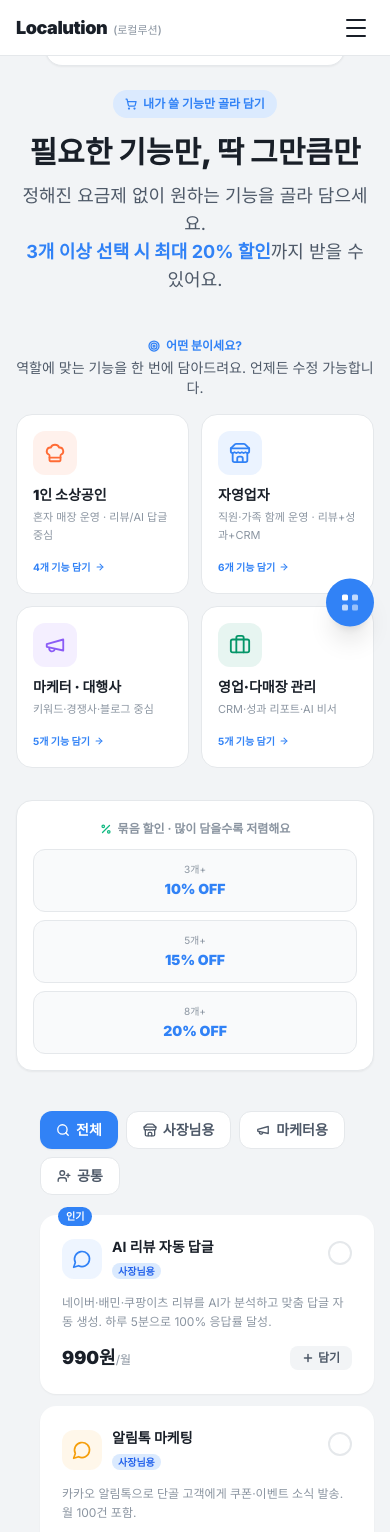
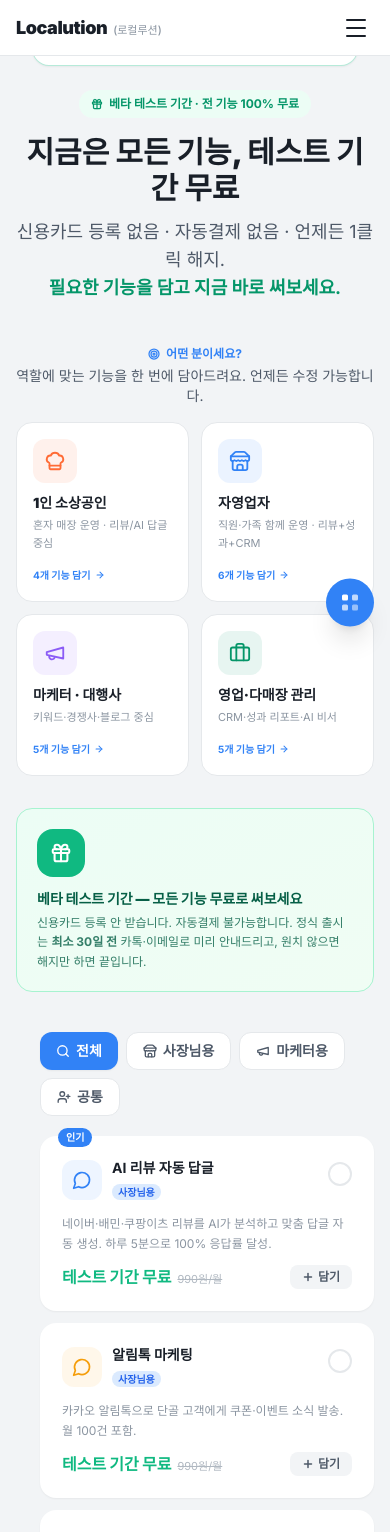
Before and after one commit to jty0221-del/localution, a Next.js app: page /pricing in a window 390 px wide. Shown: the top 1532 px of the page. Built offline with nearby package versions, Linux system fonts and the light colour scheme.

Commit message:
feat(pricing): 전 기능 '베타 테스트 기간 무료'로 전환 — 사기 피해 자영업자 안심 포지션(카드 등록 X·자동결제 X·30일 전 예고)

```diff
--- a/app/pricing/page.tsx
+++ b/app/pricing/page.tsx
@@ -27,12 +27,12 @@ type Feature = {
 const features: Feature[] = [
   { id: 'ai-review',    name: 'AI 리뷰 자동 답글',  desc: '네이버·배민·쿠팡이츠 리뷰를 AI가 분석하고 맞춤 답글 자동 생성. 하루 5분으로 100% 응답률 달성.',         price:  990, Icon: MessageCircle, iconColor: '#3182F6', category: '사장님', popular: true },
   { id: 'alimtalk',     name: '알림톡 마케팅',       desc: '카카오 알림톡으로 단골 고객에게 쿠폰·이벤트 소식 발송. 월 100건 포함.',                                  price:  990, Icon: MessageCircle,      iconColor: '#F59E0B', category: '사장님' },
-  { id: 'accounting',   name: 'AI 정산·행정',        desc: '매출 자동 정리, 세금계산서 발행, 경비 관리를 AI가 도와줍니다.',                                           price:  990, Icon: FileText,           iconColor: '#FF8C00', category: '사장님' },
+  { id: 'accounting',   name: 'AI 정산·행정',        desc: '매출 자동 정리, 세금계산서 발��, 경비 관리를 AI가 도와줍니다.',                                           price:  990, Icon: FileText,           iconColor: '#FF8C00', category: '사장님' },
   { id: 'local-synergy',name: '로컬 시너지',         desc: '주변 가게와 QR 공동이벤트, 상권 분석으로 손님을 함께 끌어모읍니다.',                                       price:  990, Icon: MapPin,             iconColor: '#EF4444', category: '사장님' },
   { id: 'qr-stamp',     name: 'QR 스탬프 적립',      desc: '디지털 스탬프 카드로 재방문율을 높이세요. QR 코드 하나로 시작.',                                           price:  990, Icon: Ticket,             iconColor: '#00C471', category: '사장님' },
   { id: 'keyword',      name: '키워드 분석',         desc: '네이버 검색량, 경쟁도, 연관 키워드를 실시간 분석. 블로그·플레이스 상위 노출 전략 수립.',                    price: 1990, Icon: Search,             iconColor: '#8B5CF6', category: '마케터', popular: true },
   { id: 'blog-ai',      name: 'AI 블로그 포스팅',    desc: 'SEO 최적화된 블로그 글을 AI가 초안 작성. 키워드 자동 삽입, 이미지 배치 제안.',                             price: 1490, Icon: PenLine,            iconColor: '#EC4899', category: '마케터' },
-  { id: 'competitor',   name: '경쟁사 분석',         desc: '주변 경쟁 업체의 리뷰 동향, 키워드, 마케팅 전략을 자동 모니터링.',                                         price: 1990, Icon: Target,             iconColor: '#0EA5E9', category: '마케터' },
+  { id: 'competitor',   name: '���쟁사 분석',         desc: '주변 경쟁 업체의 리뷰 동향, 키워드, 마케팅 전략을 자동 모니터링.',                                         price: 1990, Icon: Target,             iconColor: '#0EA5E9', category: '마케터' },
   { id: 'report',       name: '마케팅 성과 리포트',  desc: '유입, 전환, 매출 연동 마케팅 효과를 주간·월간 리포트로 자동 발송.',                                         price:  990, Icon: BarChart3,          iconColor: '#10B981', category: '마케터' },
   { id: 'crm',          name: 'CRM 고객관리',        desc: '고객 방문 이력, 결제 금액, 등급을 자동 분류. 단골·VIP 맞춤 관리.',                                          price: 1290, Icon: Users,              iconColor: '#6366F1', category: '공통',   popular: true },
   { id: 'ai-chat',      name: 'AI 비서 채팅',        desc: '사장님 전용 AI 상담사. 매출 질문, 마케팅 조언, 운영 팁을 24시간 답변.',                                      price:  990, Icon: Bot,                iconColor: '#14B8A6', category: '공통' },
@@ -99,19 +99,23 @@ const PERSONAS = [
 
 const faqs = [
   {
-    q: '무료 체험은 어떻게 진행되나요?',
-    a: '회원가입 후 14일간 모든 기능을 무료로 써볼 수 있어요. 신용카드 등록도 필요 없고, 기간이 끝나면 자동 결제되지 않으니 안심하세요.',
+    q: '정말 무료인가요? 나중에 돈 뜯기진 않나요?',
+    a: '네, 베타 테스트 기간 동안은 모든 기능이 100% 무료예요. 회원가입 시 카드 등록을 받지 않기 때문에 자동결제가 발생할 수 없어요. 정식 출시 시점은 베타 사장님들께 최소 30일 전 카톡·이메일로 미리 안내드립니다.',
+  },
+  {
+    q: '정식 출시 후엔 얼마인가요?',
+    a: '기능별로 990원~1,990원 예정이고, 3개 이상 묶어 담으면 최대 20% 할인이 적용됩니다. 베타 기간에 써보신 사장님께는 별도 얼리버드 혜택도 드릴 예정이에요.',
   },
   {
     q: '중간에 기능을 추가하거나 빼도 되나요?',
-    a: '네, 언제든 가능해요. 마이페이지에서 기능을 추가하거나 해지하면 다음 결제일부터 바로 반영됩니다. 위약금이나 해지 수수료는 없어요.',
+    a: '네, 언제든 가능해요. 베타 기간에도 내 플랜에서 기능을 자유롭게 담고 빼보세요. 결제가 없으니 부담 없이 실험하시면 됩니다.',
   },
   {
-    q: '환불 정책은 어떻게 되나요?',
-    a: '결제 후 7일 이내, 기능을 전혀 사용하지 않은 경우 100% 환불해드려요. 부분 사용 시에는 잔여 기간 일할 계산으로 환불 가능합니다.',
+    q: '해지는 쉽게 되나요?',
+    a: '설정에서 1클릭 해지 가능합니다. 베타 기간은 결제 자체가 없어 해지 시 환불 이슈도 없어요. 정식 출시 후에도 당월 남은 일수만큼 일할 계산 환불됩니다.',
   },
   {
-    q: '여러 매장을 운영 중인데 한 계정으로 쓸 수 있나요?',
+    q: '여러 매장을 운영 중인데 한 계��으로 쓸 수 있나요?',
     a: '사장님 플랜은 1개 매장 기준이에요. 2개 이상 매장은 매장별로 따로 결제하거나, 마케터·대행사용 멀티 매장 플랜(준비 중)을 이용하시면 됩니다.',
   },
   {
@@ -177,25 +181,25 @@ export default function PricingPage() {
 
         {/* 신뢰 배너 */}
         <div className="flex justify-center mb-6">
-          <div className="inline-flex items-center gap-2 bg-white border border-[#E5E8EB] rounded-full px-4 py-2 shadow-sm">
+          <div className="inline-flex items-center gap-2 bg-white border border-[#10B981]/30 rounded-full px-4 py-2 shadow-sm">
             <span className="w-2 h-2 bg-green-500 rounded-full animate-pulse"></span>
-            <span className="text-xs font-bold text-[#4E5968]">베타 오픈</span>
-            <span className="text-xs text-[#8B95A1]">· 전국 400+ 사장님이 함께하고 있어요</span>
+            <span className="text-xs font-bold text-[#059669]">베타 테스트 진행 중</span>
+            <span className="text-xs text-[#8B95A1]">· 전국 400+ 사장님 · 전 기능 무료</span>
           </div>
         </div>
 
         {/* 헤더 */}
         <div className="text-center mb-10">
-          <div className="inline-flex items-center gap-1.5 bg-blue-100 text-[#3182F6] text-xs font-bold px-3 py-1.5 rounded-full mb-4">
-            <ShoppingCart size={12} strokeWidth={2.5} />
-            내가 쓸 기능만 골라 담기
+          <div className="inline-flex items-center gap-1.5 bg-[#ECFDF5] text-[#059669] text-xs font-bold px-3 py-1.5 rounded-full mb-4">
+            <Gift size={12} strokeWidth={2.5} />
+            베타 테스트 기간 · 전 기능 100% 무료
           </div>
           <h1 className="text-3xl md:text-4xl font-black text-[#191F28] mb-3">
-            필요한 기능만, 딱 그만큼만
+            지금은 모든 기능, 테스트 기간 무료
           </h1>
           <p className="text-[#4E5968] text-lg max-w-xl mx-auto">
-            정해진 요금제 없이 원하는 기능을 골라 담으세요.<br/>
-            <span className="font-bold text-[#3182F6]">3개 이상 선택 시 최대 20% 할인</span>까지 받을 수 있어요.
+            신용카드 등록 없음 · 자동결제 없음 · 언제든 1클릭 해지.<br/>
+            <span className="font-bold text-[#059669]">필요한 기능을 담고 지금 바로 써보세요.</span>
           </p>
         </div>
 
@@ -227,24 +231,19 @@ export default function PricingPage() {
           </div>
         </div>
 
-        {/* 할인 티어 안내 */}
-        <div className="max-w-3xl mx-auto mb-10 bg-white rounded-2xl p-4 border border-[#E5E8EB] shadow-sm">
-          <div className="inline-flex items-center gap-1.5 text-xs font-bold text-[#8B95A1] mb-3 justify-center w-full">
-            <Percent size={12} strokeWidth={2.5} className="text-[#10B981]" />
-            묶음 할인 · 많이 담을수록 저렴해요
-          </div>
-          <div className="grid grid-cols-1 md:grid-cols-3 gap-2">
-            <div className={`rounded-xl p-3 text-center transition-all ${cart.length >= 3 && cart.length < 5 ? 'bg-blue-50 border-2 border-[#3182F6]' : 'bg-[#F9FAFB] border border-[#E5E8EB]'}`}>
-              <div className="text-[10px] text-[#8B95A1] mb-0.5">3개+</div>
-              <div className="text-sm font-black text-[#3182F6]">10% OFF</div>
+        {/* 베타 안내 박스 — 사기 우려 해소 */}
+        <div className="max-w-3xl mx-auto mb-10 bg-gradient-to-br from-[#ECFDF5] to-[#F0FDF4] rounded-2xl p-5 border border-[#A7F3D0]">
+          <div className="flex flex-col md:flex-row md:items-center gap-3">
+            <div className="shrink-0 w-12 h-12 rounded-2xl bg-[#10B981] flex items-center justify-center">
+              <Gift size={22} strokeWidth={2.25} className="text-white" />
             </div>
-            <div className={`rounded-xl p-3 text-center transition-all ${cart.length >= 5 && cart.length < 8 ? 'bg-blue-50 border-2 border-[#3182F6]' : 'bg-[#F9FAFB] border border-[#E5E8EB]'}`}>
-              <div className="text-[10px] text-[#8B95A1] mb-0.5">5개+</div>
-              <div className="text-sm font-black text-[#3182F6]">15% OFF</div>
-            </div>
-            <div className={`rounded-xl p-3 text-center transition-all ${cart.length >= 8 ? 'bg-blue-50 border-2 border-[#3182F6]' : 'bg-[#F9FAFB] border border-[#E5E8EB]'}`}>
-              <div className="text-[10px] text-[#8B95A1] mb-0.5">8개+</div>
-              <div className="text-sm font-black text-[#3182F6]">20% OFF</div>
+            <div className="flex-1">
+              <div className="text-sm font-black text-[#065F46] mb-1">
+                베타 테스트 기간 — 모든 기능 무료로 써보세요
+              </div>
+              <p className="text-xs text-[#065F46]/80 leading-relaxed">
+                신용카드 등록 안 받습니다. 자동결제 불가능합니다. 정식 출시는 <b>최소 30일 전</b> 카톡·이메일로 미리 안내드리고, 원치 않으면 해지만 하면 끝입니다.
+              </p>
             </div>
           </div>
         </div>
@@ -304,7 +303,10 @@ export default function PricingPage() {
                     </div>
                     <p className="text-xs text-[#8B95A1] leading-relaxed mb-3">{feature.desc}</p>
                     <div className="flex items-center justify-between">
-                      <span className="text-lg font-black text-[#191F28]">{feature.price.toLocaleString()}원<span className="text-xs font-normal text-[#8B95A1]">/월</span></span>
+                      <span className="inline-flex items-baseline gap-1.5">
+                        <span className="text-base font-black text-[#10B981]">테스트 기간 무료</span>
+                        <span className="text-[11px] text-[#B0B8C1] line-through">{feature.price.toLocaleString()}원/월</span>
+                      </span>
                       <span className={`inline-flex items-center gap-1 text-xs font-bold px-3 py-1 rounded-lg transition-all ${
                         inCart ? 'bg-[#3182F6] text-white' : 'bg-[#F2F4F6] text-[#4E5968]'
                       }`}>
@@ -350,7 +352,7 @@ export default function PricingPage() {
                           <span className="text-xs text-[#4E5968] font-medium truncate">{item.name}</span>
                         </div>
                         <div className="flex items-center gap-2 flex-shrink-0">
-                          <span className="text-xs font-bold text-[#191F28]">{item.price.toLocaleString()}원</span>
+                          <span className="text-[11px] font-bold text-[#10B981]">무료</span>
                           <button onClick={(e) => { e.stopPropagation(); toggle(item.id) }} className="text-[#B0B8C1] hover:text-[#F04452] transition-colors">
                             <X size={14} strokeWidth={2.25} />
                           </button>
@@ -359,68 +361,49 @@ export default function PricingPage() {
                     ))}
                   </div>
 
-                  {/* 다음 티어 유도 */}
-                  {nextTier && (
-                    <div className="mb-3 bg-yellow-50 border border-yellow-200 rounded-xl p-3">
-                      <div className="flex items-center gap-1.5 text-[11px] text-[#8B6914] font-semibold">
-                        <Gift size={12} strokeWidth={2.25} className="text-[#F59E0B]" />
-                        <span><b>{nextTier.need}개</b> 더 담으면 <b>{nextTier.rate}%</b> 할인!</span>
-                      </div>
-                    </div>
-                  )}
-
                   <div className="border-t border-[#F2F4F6] pt-4 mb-4 space-y-1.5">
-                    {discountRate > 0 && (
-                      <>
-                        <div className="flex justify-between items-center text-xs">
-                          <span className="text-[#8B95A1]">원가</span>
-                          <span className="text-[#8B95A1] line-through">{subtotal.toLocaleString()}원</span>
-                        </div>
-                        <div className="flex justify-between items-center text-xs">
-                          <span className="text-green-600 font-bold">묶음 할인 {Math.round(discountRate * 100)}%</span>
-                          <span className="text-green-600 font-bold">-{discountAmount.toLocaleString()}원</span>
-                        </div>
-                      </>
-                    )}
                     <div className="flex justify-between items-center pt-1">
                       <span className="text-sm text-[#191F28] font-bold">월 합계</span>
-                      <span className="text-xl font-black text-[#3182F6]">{total.toLocaleString()}원</span>
+                      <span className="inline-flex items-baseline gap-1.5">
+                        <span className="text-xl font-black text-[#10B981]">0원</span>
+                        <span className="text-[10px] text-[#B0B8C1] line-through">{total.toLocaleString()}원</span>
+                      </span>
                     </div>
-                    <div className="text-xs text-[#B0B8C1] text-right">VAT 포함 · 언제든 변경 가능</div>
+                    <div className="text-[11px] text-[#059669] text-right font-semibold">베타 테스트 기간 · 전 기능 무료</div>
                   </div>
 
                   <Link href="/login"
-                    className="flex items-center justify-center gap-1.5 w-full py-3 bg-[#3182F6] text-white font-bold text-sm rounded-xl hover:bg-[#1B64DA] transition-all shadow-sm shadow-blue-200 text-center">
-                    14일 무료로 시작하기
+                    className="flex items-center justify-center gap-1.5 w-full py-3 bg-[#10B981] text-white font-bold text-sm rounded-xl hover:bg-[#059669] transition-all shadow-sm shadow-green-200 text-center">
+                    무료로 시작하기
                     <ArrowRight size={14} strokeWidth={2.5} />
                   </Link>
                   <button onClick={requestQuote}
                     className="flex items-center justify-center gap-1.5 w-full mt-2 py-3 bg-white border-2 border-[#3182F6] text-[#3182F6] font-bold text-sm rounded-xl hover:bg-[#EFF6FF] transition-all">
                     <MessageCircle size={14} strokeWidth={2.5} />
-                    이 구성으로 견적 문의하기
+                    이 구성 그대로 문의하기
                   </button>
-                  <p className="text-[11px] text-[#B0B8C1] text-center mt-2">신용카드 불필요 · 무료 체험 후 결제</p>
+                  <p className="text-[11px] text-[#B0B8C1] text-center mt-2">신용카드 등록 없음 · 자동결제 없음</p>
                 </>
               )}
             </div>
 
-            <div className="bg-blue-50 rounded-2xl p-4 mt-3">
-              <div className="inline-flex items-center gap-1.5 text-xs font-bold text-[#3182F6] mb-2">
+            <div className="bg-[#ECFDF5] rounded-2xl p-4 mt-3 border border-[#A7F3D0]">
+              <div className="inline-flex items-center gap-1.5 text-xs font-bold text-[#059669] mb-2">
                 <Gift size={12} strokeWidth={2.5} />
-                이런 조합 인기예요
+                이런 조합 인기예요 · 전부 무료
               </div>
-              <div className="space-y-1.5 text-xs text-[#4E5968]">
+              <div className="space-y-1.5 text-xs text-[#065F46]">
                 <div className="inline-flex items-center gap-1.5 w-full">
                   <Store size={12} strokeWidth={2.25} className="text-[#3182F6] flex-shrink-0" />
-                  <span>사장님 기본 3종 <b className="text-[#3182F6]">2,673원/월</b> (10%↓)</span>
+                  <span>사장님 기본 3종 <b className="text-[#10B981]">베타 무료</b></span>
                 </div>
                 <div className="inline-flex items-center gap-1.5 w-full">
                   <Megaphone size={12} strokeWidth={2.25} className="text-[#8B5CF6] flex-shrink-0" />
-                  <span>마케터 5종 <b className="text-[#3182F6]">6,341원/월</b> (15%↓)</span>
+                  <span>마케터 5종 <b className="text-[#10B981]">베타 무료</b></span>
                 </div>
                 <div className="inline-flex items-center gap-1.5 w-full">
                   <UserPlus size={12} strokeWidth={2.25} className="text-[#059669] flex-shrink-0" />
-                  <span>전체 12종 <b className="text-[#3182F6]">{Math.round(features.reduce((s, f) => s + f.price, 0) * 0.8).toLocaleString()}원/월</b> (20%↓)</span>
+                  <span>전체 12종 <b className="text-[#10B981]">베타 무료</b></span>
                 </div>
               </div>
             </div>
@@ -455,10 +438,10 @@ export default function PricingPage() {
 
         {/* 하단 CTA */}
         <div className="max-w-3xl mx-auto mt-16 text-center">
-          <div className="bg-gradient-to-br from-[#3182F6] to-[#1B64DA] rounded-3xl p-8 md:p-12 text-white shadow-xl shadow-blue-200">
+          <div className="bg-gradient-to-br from-[#10B981] to-[#059669] rounded-3xl p-8 md:p-12 text-white shadow-xl shadow-green-200">
             <h3 className="text-2xl md:text-3xl font-black mb-3">아직 고민되신다면?</h3>
-            <p className="text-blue-100 mb-6 text-sm md:text-base">무료 체험 14일 동안 전체 기능을 모두 써볼 수 있어요.<br/>신용카드 없이도 가입 가능합니다.</p>
-            <Link href="/login" className="inline-flex items-center gap-2 bg-white text-[#3182F6] font-black px-8 py-4 rounded-2xl hover:bg-gray-50 transition-all shadow-lg">
+            <p className="text-green-50 mb-6 text-sm md:text-base">지금은 <b className="underline">베타 테스트 기간 · 전 기능 무료</b>예요.<br/>신용카드 등록도, 자동결제도 없으니 부담 없이 써보세요.</p>
+            <Link href="/login" className="inline-flex items-center gap-2 bg-white text-[#059669] font-black px-8 py-4 rounded-2xl hover:bg-gray-50 transition-all shadow-lg">
               지금 바로 무료 시작하기
               <ArrowRight size={18} strokeWidth={2.5} />
             </Link>
@@ -471,10 +454,13 @@ export default function PricingPage() {
           <div className="md:hidden fixed bottom-0 left-0 right-0 bg-white border-t border-[#E5E8EB] p-3 shadow-lg z-50">
             <div className="flex items-end justify-between mb-2">
               <div>
-                <div className="text-xs text-[#8B95A1]">{cart.length}개 선택{discountRate > 0 ? ' · ' + Math.round(discountRate * 100) + '% 할인' : ''}</div>
-                <div className="text-lg font-black text-[#3182F6]">월 {total.toLocaleString()}원</div>
+                <div className="text-xs text-[#8B95A1]">{cart.length}개 선택 · 베타 테스트 기간</div>
+                <div className="inline-flex items-baseline gap-1.5">
+                  <span className="text-lg font-black text-[#10B981]">무료</span>
+                  <span className="text-[10px] text-[#B0B8C1] line-through">월 {total.toLocaleString()}원</span>
+                </div>
               </div>
-              <Link href="/login" className="inline-flex items-center gap-1 bg-[#3182F6] text-white font-bold text-xs px-4 py-2.5 rounded-xl hover:bg-[#1B64DA] transition-colors shadow-sm">
+              <Link href="/login" className="inline-flex items-center gap-1 bg-[#10B981] text-white font-bold text-xs px-4 py-2.5 rounded-xl hover:bg-[#059669] transition-colors shadow-sm">
                 무료로 시작
                 <ArrowRight size={12} strokeWidth={2.5} />
               </Link>
@@ -482,7 +468,7 @@ export default function PricingPage() {
             <button onClick={requestQuote}
               className="flex items-center justify-center gap-1.5 w-full py-2.5 bg-white border-2 border-[#3182F6] text-[#3182F6] font-bold text-xs rounded-xl hover:bg-[#EFF6FF] transition-colors">
               <MessageCircle size={12} strokeWidth={2.5} />
-              이 구성 그대로 견적 문의
+              이 구성 그대로 문의하기
             </button>
           </div>
         )}
```
